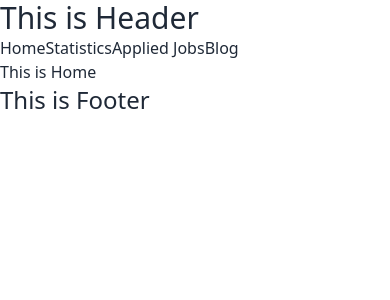
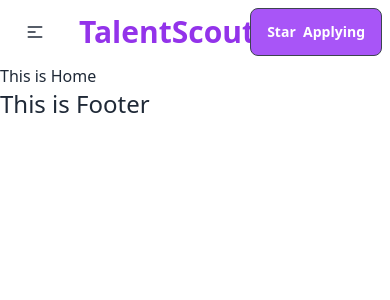
Before and after one commit to sajibsaifullah/career-hub-assignment, a React (Vite) app: page / in a window 390 px wide. Shown: the top 300 px of the page. Built offline with nearby package versions, Linux system fonts and the light colour scheme.

Commit message:
header added

```diff
--- a/src/components/Header.jsx
+++ b/src/components/Header.jsx
@@ -1,15 +1,76 @@
-import React from 'react';
-import { Link } from 'react-router-dom';
+import React from "react";
+import { Link } from "react-router-dom";
 
 const Header = () => {
   return (
-        <div>
-            <h2 className='text-3xl'>This is Header</h2>
+    <nav className="container mx-auto">
+      <div className="navbar bg-base-100">
+        <div className="navbar-start">
+          <div className="dropdown">
+            <label tabIndex={0} className="btn btn-ghost lg:hidden">
+              <svg
+                xmlns="http://www.w3.org/2000/svg"
+                className="h-5 w-5"
+                fill="none"
+                viewBox="0 0 24 24"
+                stroke="currentColor"
+              >
+                <path
+                  strokeLinecap="round"
+                  strokeLinejoin="round"
+                  strokeWidth="2"
+                  d="M4 6h16M4 12h8m-8 6h16"
+                />
+              </svg>
+            </label>
+            <ul
+              tabIndex={0}
+              className="menu menu-compact dropdown-content mt-3 p-2 shadow bg-base-100 rounded-box w-52"
+            >
+              <li>
                 <Link to="/">Home</Link>
+              </li>
+              <li>
                 <Link to="/statistics">Statistics</Link>
+              </li>
+
+              <li>
                 <Link to="/appliedJobs">Applied Jobs</Link>
+              </li>
+              <li>
                 <Link to="/blog">Blog</Link>
+              </li>
+            </ul>
           </div>
+          <a className="btn btn-ghost normal-case text-3xl text-purple-600 font-bold">
+            TalentScout
+          </a>
+        </div>
+        <div className="navbar-center hidden lg:flex">
+          <ul className="menu menu-horizontal px-1">
+            <li>
+              <Link to="/">Home</Link>
+            </li>
+            <li>
+              <Link to="/statistics">Statistics</Link>
+            </li>
+
+            <li>
+              <Link to="/appliedJobs">Applied Jobs</Link>
+            </li>
+            <li>
+              <Link to="/blog">Blog</Link>
+            </li>
+          </ul>
+        </div>
+        <div className="navbar-end">
+          <Link className="btn bg-purple-500">
+            S<span className="lowercase">tar</span> &nbsp; A
+            <span className="lowercase">pplying</span>
+          </Link>
+        </div>
+      </div>
+    </nav>
   );
 };
 
```
Lines whose indentation alone changed are shown as unchanged.
